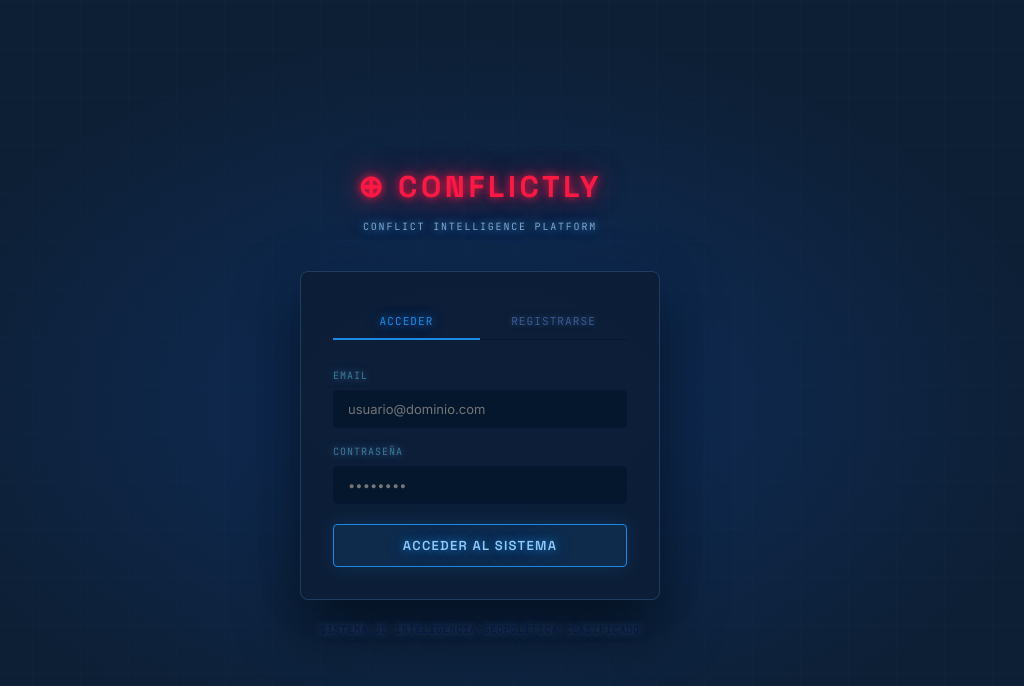
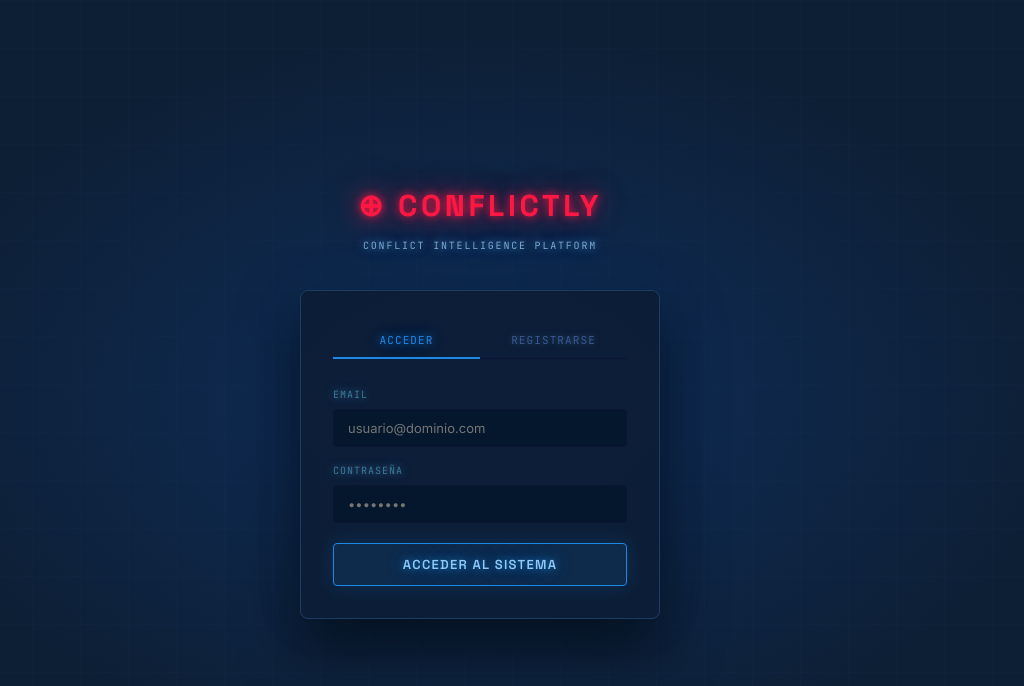
Before and after one commit to Pablo0908/Geo-Conflict, a React (Vite) app: page / in a window 1280 px wide. Shown: the top 686 px of the page, without its empty margins (160-1184 px from the left). Built offline with nearby package versions, Linux system fonts and the light colour scheme.

Commit message:
remove SISTEMA DE INTELIGENCIA GEOPOLÍTICA CLASIFICADO footer text

```diff
--- a/src/pages/AuthPage.jsx
+++ b/src/pages/AuthPage.jsx
@@ -172,9 +172,6 @@ export default function AuthPage({ onSuccess }) {
           </form>
         </div>
 
-        <div style={{ textAlign: 'center', marginTop: 22, fontFamily: 'JetBrains Mono, monospace', fontSize: 10, color: '#0A1240', letterSpacing: '.08em' }}>
-          SISTEMA DE INTELIGENCIA GEOPOLÍTICA CLASIFICADO
-        </div>
       </div>
     </div>
   )
```
